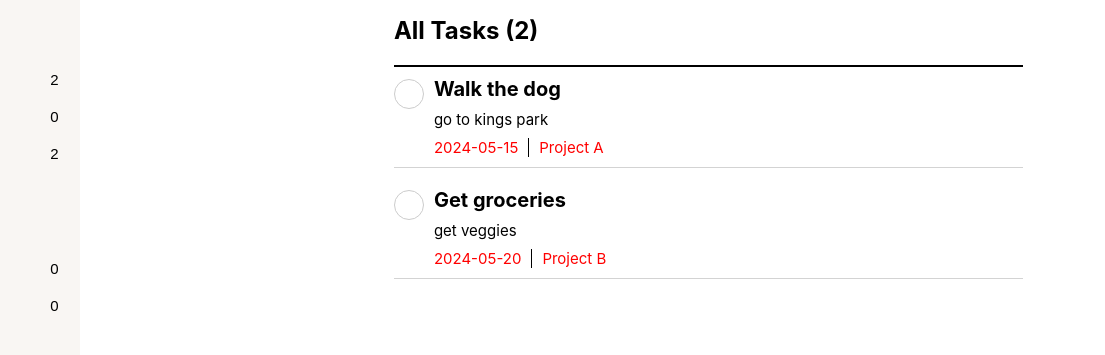
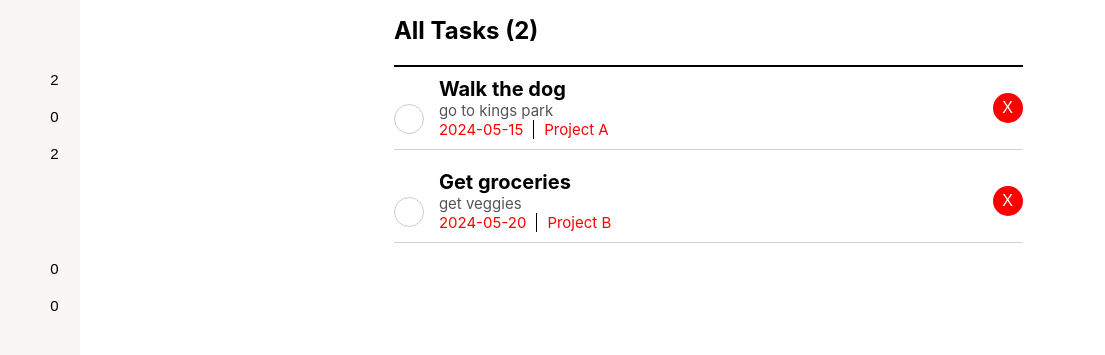
Before and after one commit to Andrew-Ih/To-do-list, a website built with webpack: page src/index.html in a window 1280 px wide. Shown: the part 85-440 px from the top of the page, 175-1280 px from the left. Built offline with nearby package versions, Linux system fonts and the light colour scheme; files whose address does not match are found by name.

Commit message:
implemented delete task button for all tak container

```diff
--- a/src/styles/style.css
+++ b/src/styles/style.css
@@ -242,17 +242,31 @@ body {
 
 
 /* EACH TASK DESIGN */
+/* EACH TASK DESIGN */
 .task {
     width: 100%;
-    height: 100px;
+    height: auto;
+    padding: 10px 0;
     display: flex;
+    justify-content: space-between; /* Space between content and delete button */
+    align-items: center;
     border-bottom: 1px solid lightgrey;
+    box-sizing: border-box;
 }
 
+/* Container for checkbox and task details */
+.task-content-container {
+    display: flex;
+    align-items: center;
+    flex-grow: 1; /* Allows this container to grow and take up remaining space */
+    height: 100%;
+}
+
+/* Checkbox container */
 .check-box-container {
     width: 30px;
     padding-top: 12px;
-    /* background-color: green; */
+    margin-right: 15px; /* Adds space between the checkbox and task details */
 }
 
 .round {
@@ -298,14 +312,12 @@ body {
     opacity: 1;
 }
 
-
-/* *************************************************** */
+/* Task details container */
 .task-details {
     display: flex;
     flex-direction: column;
     justify-content: space-between;
     box-sizing: border-box;
-    margin: 10px 10px;
 }
 
 .task-heading {
@@ -315,6 +327,7 @@ body {
 
 .task-notes {
     font-size: 15px;
+    color: #555;
 }
 
 .task-duedate {
@@ -329,6 +342,27 @@ body {
     color: red;
 }
 
+/* Delete button */
+.delete-task {
+    background-color: red;
+    color: white;
+    border: none;
+    border-radius: 50%;
+    width: 30px;
+    height: 30px;
+    display: flex;
+    align-items: center;
+    justify-content: center;
+    font-size: 16px;
+    cursor: pointer;
+    margin-left: 20px; /* Adds some space between the delete button and task details */
+}
+
+.delete-task:hover {
+    background-color: darkred;
+}
+
+
 /* *************************************************** */
 
 .display-mode {
@@ -342,6 +376,7 @@ body {
     width: 50%;
     display: flex;
     flex-direction: column;
+    /* background-color: black; */
 }
 
 .task-container {
@@ -349,7 +384,7 @@ body {
     width: 50%;
     display: flex;
     flex-direction: column;
-    /* background-color: #66bb6a; */
+    /* background-color: red; */
 }
 
 
--- a/src/tasks.js
+++ b/src/tasks.js
@@ -170,17 +170,20 @@ export function closeTaskForm() {
 
 export function displayTasks(taskArray, tasksContainer) {
     tasksContainer.innerHTML = '';
-    // main.innerHTML = '';
     // Iterate over each task in the tasks array
-    taskArray.forEach(task => {
+    taskArray.forEach((task, index) => {
         // Create HTML elements for the task
         const taskElement = document.createElement('div');
         taskElement.classList.add('task');
 
+        // Create a container for checkbox and task details
+        const taskContentContainer = document.createElement('div');
+        taskContentContainer.classList.add('task-content-container'); // Flex container for checkbox and details
+
         const checkBoxContainer = document.createElement('div');
         checkBoxContainer.classList.add('check-box-container');
 
-        //Create checkbox
+        // Create checkbox
         const checkBox = document.createElement('div');
         checkBox.classList.add('round');
 
@@ -215,8 +218,42 @@ export function displayTasks(taskArray, tasksContainer) {
 
         taskDetailsContainer.appendChild(dateAndProject);
 
-        taskElement.appendChild(checkBoxContainer);
-        taskElement.appendChild(taskDetailsContainer);
+        // Append the checkbox and task details to the task content container
+        taskContentContainer.appendChild(checkBoxContainer);
+        taskContentContainer.appendChild(taskDetailsContainer);
+
+        // Create delete button
+        const deleteButton = document.createElement('button');
+        deleteButton.classList.add('delete-task');
+        deleteButton.textContent = 'X';
+
+        // Add click event listener to delete the task
+        deleteButton.addEventListener('click', () => {
+            // Remove the task from the tasks array
+            tasks.splice(index, 1);
+
+            // // Also remove the task from todayArray if it exists there
+            // const todayIndex = todayArray.findIndex(t => t.title === task.title);
+            // if (todayIndex !== -1) {
+            //     todayArray.splice(todayIndex, 1);
+            // }
+
+            // // Also remove the task from overdueArray if it exists there
+            // const overdueIndex = overdueArray.findIndex(t => t.title === task.title);
+            // if (overdueIndex !== -1) {
+            //     overdueArray.splice(overdueIndex, 1);
+            // }
+
+            // Update the task count
+            updateTaskCounts();
+
+            // Re-display tasks
+            displayTasks(taskArray, tasksContainer);
+        });
+
+        // Append the content container and delete button to the task element
+        taskElement.appendChild(taskContentContainer);  // Now both checkbox and task details are grouped
+        taskElement.appendChild(deleteButton);          // Delete button goes on the far right
 
         // Append the task element to the tasks container
         tasksContainer.appendChild(taskElement);
```
Also changed, not shown: src/index.html (+0 -2 lines).
